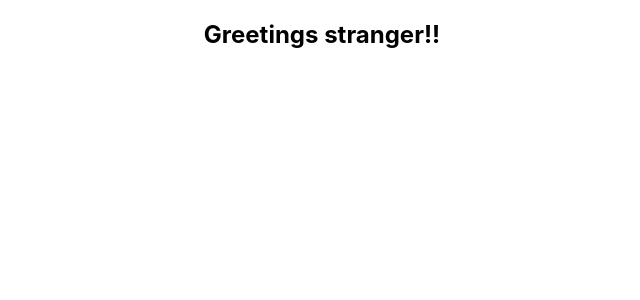
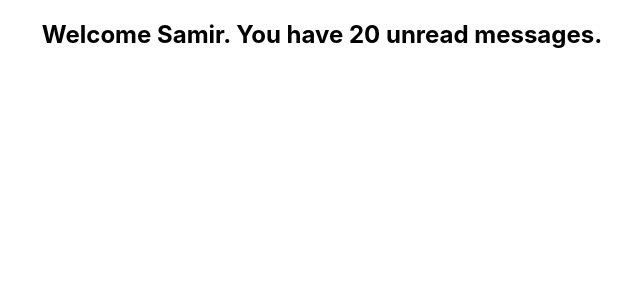
Before and after one commit to samirprakash/react-ts, a React (Create React App) app: page / in a window 1280 px wide. Shown: the top 300 px of the page, without its empty margins (318-958 px from the left). Built offline with nearby package versions, Linux system fonts and the light colour scheme.

Commit message:
props with number and boolean type

```diff
--- a/src/App.tsx
+++ b/src/App.tsx
@@ -4,7 +4,7 @@ import Greet from './components/greet/greet.component';
 function App() {
   return (
     <div className="App">
-      <Greet name="stranger!" />
+      <Greet name="Samir" msgcount={20} isLoggedin={true} />
     </div>
   );
 }
--- a/src/components/greet/greet.component.tsx
+++ b/src/components/greet/greet.component.tsx
@@ -1,11 +1,17 @@
 type GreetProps = {
   name: string;
+  msgcount: number;
+  isLoggedin: boolean;
 };
 
 const Greet = (props: GreetProps) => {
   return (
     <div>
-      <h2>Greetings {props.name}!</h2>
+      <h2>
+        {props.isLoggedin
+          ? `Welcome ${props.name}. You have ${props.msgcount} unread messages.`
+          : `Greetings Stranger!`}
+      </h2>
     </div>
   );
 };
```
